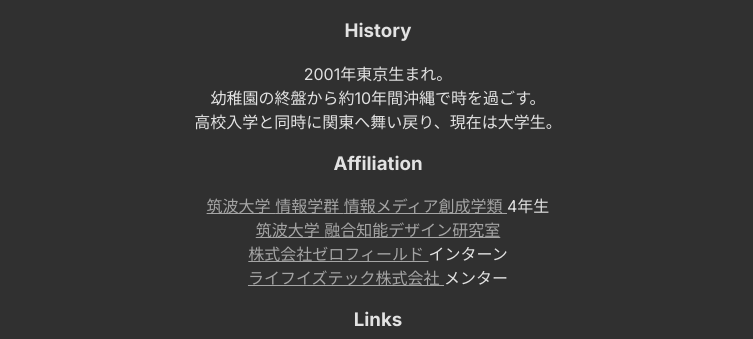
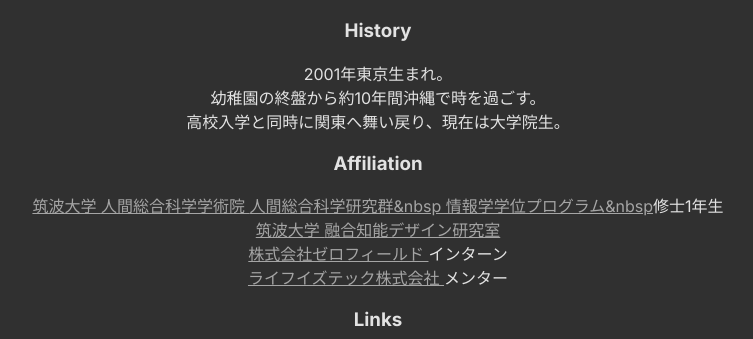
Before and after one commit to pictomo/pictomo.github.io, a Next.js app: page / in a window 1280 px wide. Shown: the part 195-534 px from the top of the page, without its empty margins (262-1015 px from the left). Built offline with nearby package versions, Linux system fonts and the light colour scheme.

Commit message:
[update]大学院進学に伴う変更

```diff
--- a/app/page.tsx
+++ b/app/page.tsx
@@ -22,18 +22,18 @@ const Home = () => {
           <br />
           幼稚園の終盤から約10年間沖縄で時を過ごす。
           <br />
-          高校入学と同時に関東へ舞い戻り、現在は大学生。
+          高校入学と同時に関東へ舞い戻り、現在は大学院生。
         </p>
       </div>
       <div>
         <h3>Affiliation</h3>
         <p>
           <Link href="https://www.tsukuba.ac.jp">筑波大学 </Link>
-          <Link href="https://inf.tsukuba.ac.jp">情報学群 </Link>
-          <Link href="https://www.mast.tsukuba.ac.jp">
-            情報メディア創成学類&nbsp;
+          <Link href="https://www.chs.tsukuba.ac.jp">人間総合科学学術院 </Link>
+          <Link href="https://informatics.tsukuba.ac.jp">
+            人間総合科学研究群&nbsp 情報学学位プログラム&nbsp
           </Link>
-          4年生
+          修士1年生
           <br />
           <Link href="https://www.tsukuba.ac.jp">筑波大学 </Link>
           <Link href="https://fusioncomplab.org">融合知能デザイン研究室</Link>
```
